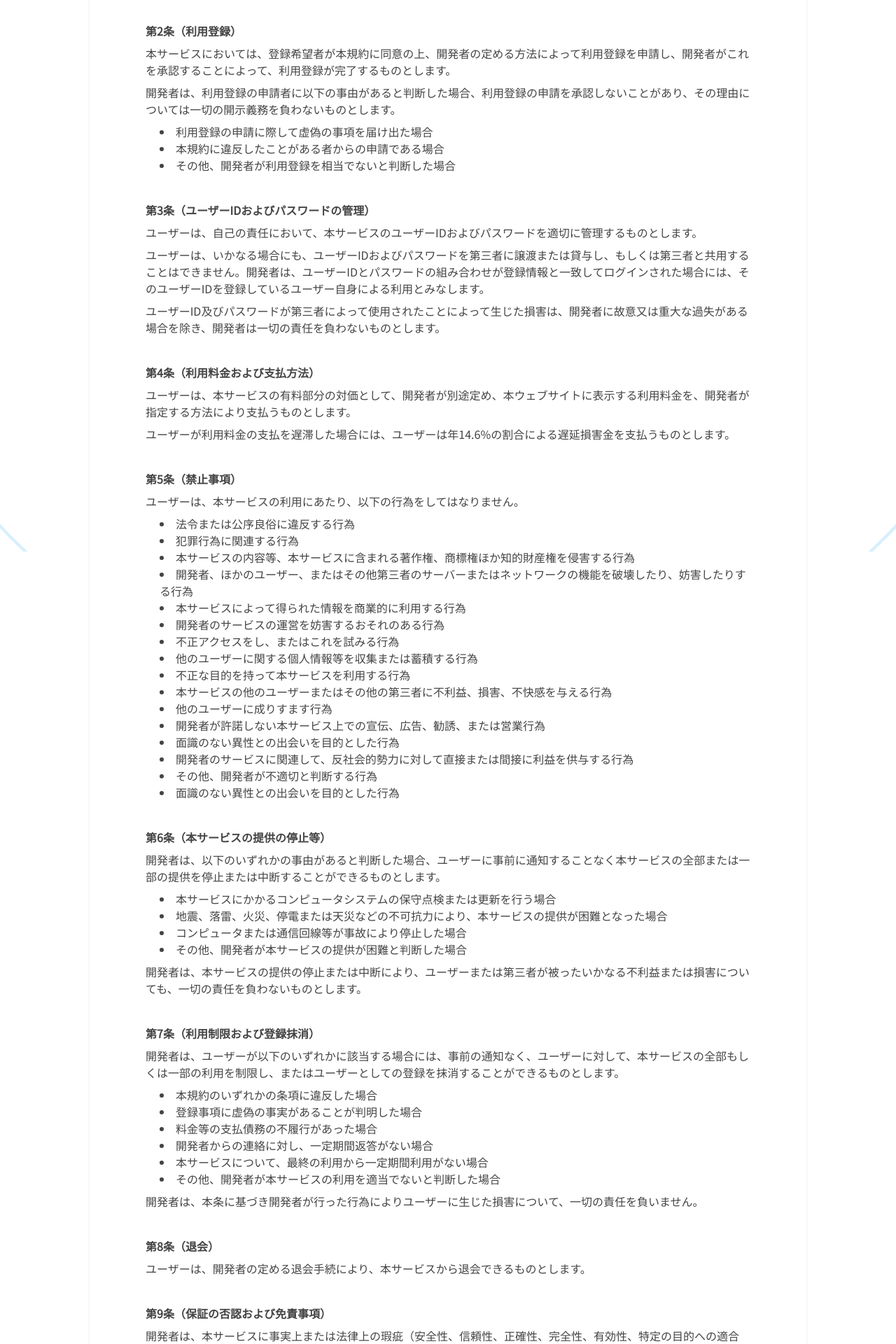
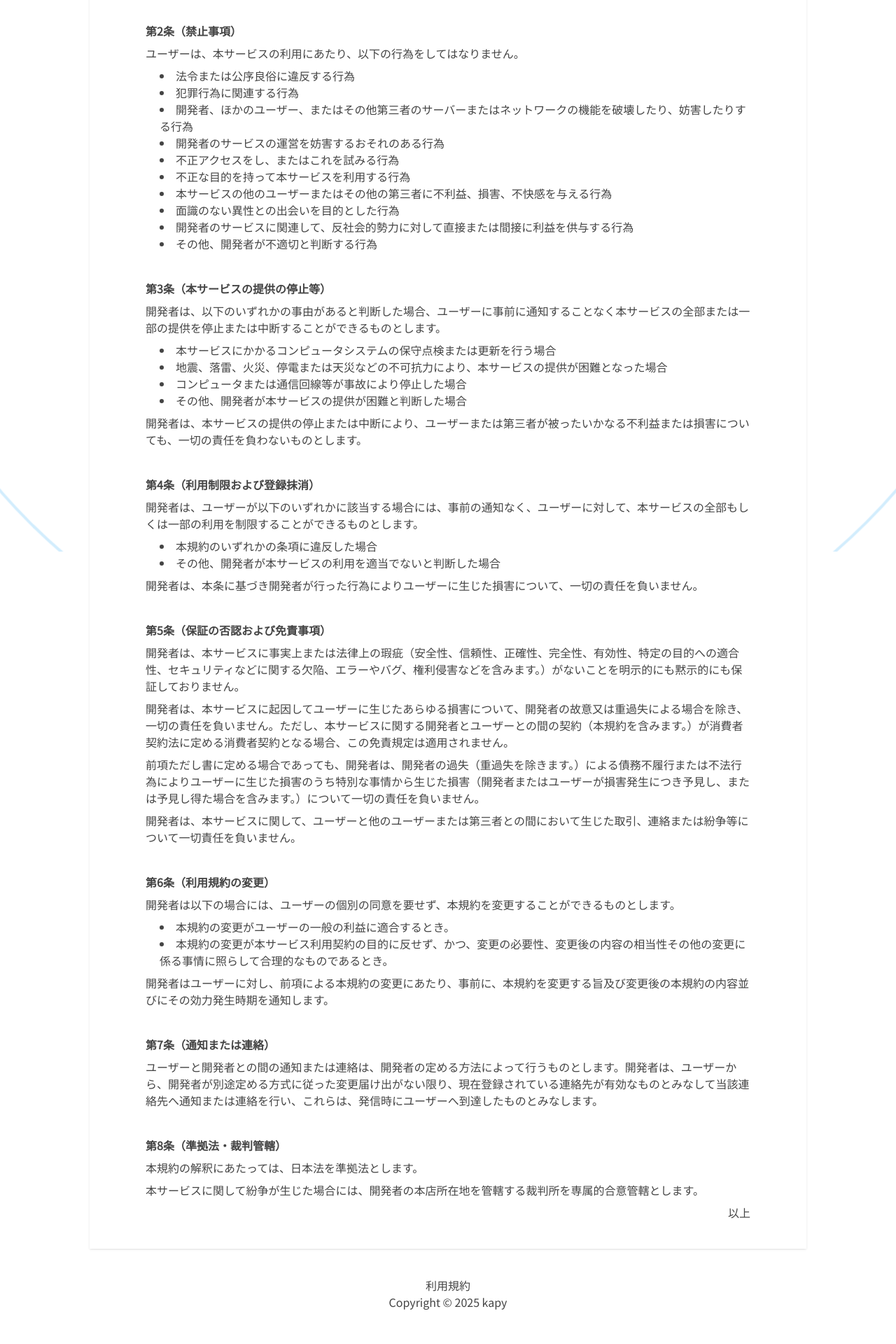
Before and after one commit to kapibara99/mandala_chart, a React (Vite) app: page /kiyaku in a window 1280 px wide. Shown: the part 560-2480 px from the top of the page at 70% size. After the commit the page ends 2432 px from the top, so only its background shows below. Built offline with nearby package versions, Linux system fonts and the light colour scheme.

Commit message:
条項調整

```diff
--- a/src/pages/kiyaku.tsx
+++ b/src/pages/kiyaku.tsx
@@ -5,7 +5,7 @@ export default function Kiyaku() {
     <>
       <ContentBox title="利用規約">
         <p className="mb-2">
-          この利用規約（以下、「本規約」といいます。）は、開発者がこのウェブサイト上で提供するサービス（以下、「本サービス」といいます。）の利用条件を定めるものです。登録ユーザーの皆さま（以下、「ユーザー」といいます。）には、本規約に従って、本サービスをご利用いただきます。
+          この利用規約（以下、「本規約」といいます。）は、開発者がこのウェブサイト上で提供するサービス（以下、「本サービス」といいます。）の利用条件を定めるものです。本サービスを利用されるユーザーの皆さま（以下、「ユーザー」といいます。）には、本規約に従って、本サービスを利用するものとします。
         </p>
         <h3 className="font-bold mt-10 mb-2">第1条（適用）</h3>
         <p className="mb-2">本規約は、ユーザーと開発者との間の本サービスの利用に関わる一切の関係に適用されるものとします。</p>
@@ -14,52 +14,23 @@ export default function Kiyaku() {
           <br />
           本規約の規定が前条の個別規定の規定と矛盾する場合には、個別規定において特段の定めなき限り、個別規定の規定が優先されるものとします。
         </p>
-        <h3 className="font-bold mt-10 mb-2">第2条（利用登録）</h3>
-        <p className="mb-2">
-          本サービスにおいては、登録希望者が本規約に同意の上、開発者の定める方法によって利用登録を申請し、開発者がこれを承認することによって、利用登録が完了するものとします。
-        </p>
-        <p className="mb-2">
-          開発者は、利用登録の申請者に以下の事由があると判断した場合、利用登録の申請を承認しないことがあり、その理由については一切の開示義務を負わないものとします。
-        </p>
-        <ul className="pl-5 list-inside list-disc mb-2">
-          <li>利用登録の申請に際して虚偽の事項を届け出た場合</li>
-          <li>本規約に違反したことがある者からの申請である場合</li>
-          <li>その他、開発者が利用登録を相当でないと判断した場合</li>
-        </ul>
-        <h3 className="font-bold mt-10 mb-2">第3条（ユーザーIDおよびパスワードの管理）</h3>
-        <p className="mb-2">ユーザーは、自己の責任において、本サービスのユーザーIDおよびパスワードを適切に管理するものとします。</p>
-        <p className="mb-2">
-          ユーザーは、いかなる場合にも、ユーザーIDおよびパスワードを第三者に譲渡または貸与し、もしくは第三者と共用することはできません。開発者は、ユーザーIDとパスワードの組み合わせが登録情報と一致してログインされた場合には、そのユーザーIDを登録しているユーザー自身による利用とみなします。
-        </p>
-        <p className="mb-2">
-          ユーザーID及びパスワードが第三者によって使用されたことによって生じた損害は、開発者に故意又は重大な過失がある場合を除き、開発者は一切の責任を負わないものとします。
-        </p>
-        <h3 className="font-bold mt-10 mb-2">第4条（利用料金および支払方法）</h3>
-        <p className="mb-2">
-          ユーザーは、本サービスの有料部分の対価として、開発者が別途定め、本ウェブサイトに表示する利用料金を、開発者が指定する方法により支払うものとします。
-        </p>
-        <p className="mb-2">ユーザーが利用料金の支払を遅滞した場合には、ユーザーは年14.6%の割合による遅延損害金を支払うものとします。</p>
-        <h3 className="font-bold mt-10 mb-2">第5条（禁止事項）</h3>
+
+        <h3 className="font-bold mt-10 mb-2">第2条（禁止事項）</h3>
         <p className="mb-2">ユーザーは、本サービスの利用にあたり、以下の行為をしてはなりません。</p>
         <ul className="pl-5 list-inside list-disc mb-2">
           <li>法令または公序良俗に違反する行為</li>
           <li>犯罪行為に関連する行為</li>
-          <li>本サービスの内容等、本サービスに含まれる著作権、商標権ほか知的財産権を侵害する行為</li>
           <li>開発者、ほかのユーザー、またはその他第三者のサーバーまたはネットワークの機能を破壊したり、妨害したりする行為</li>
-          <li>本サービスによって得られた情報を商業的に利用する行為</li>
           <li>開発者のサービスの運営を妨害するおそれのある行為</li>
           <li>不正アクセスをし、またはこれを試みる行為</li>
-          <li>他のユーザーに関する個人情報等を収集または蓄積する行為</li>
           <li>不正な目的を持って本サービスを利用する行為</li>
           <li>本サービスの他のユーザーまたはその他の第三者に不利益、損害、不快感を与える行為</li>
-          <li>他のユーザーに成りすます行為</li>
-          <li>開発者が許諾しない本サービス上での宣伝、広告、勧誘、または営業行為</li>
           <li>面識のない異性との出会いを目的とした行為</li>
           <li>開発者のサービスに関連して、反社会的勢力に対して直接または間接に利益を供与する行為</li>
           <li>その他、開発者が不適切と判断する行為</li>
-          <li>面識のない異性との出会いを目的とした行為</li>
         </ul>
-        <h3 className="font-bold mt-10 mb-2">第6条（本サービスの提供の停止等）</h3>
+
+        <h3 className="font-bold mt-10 mb-2">第3条（本サービスの提供の停止等）</h3>
         <p className="mb-2">
           開発者は、以下のいずれかの事由があると判断した場合、ユーザーに事前に通知することなく本サービスの全部または一部の提供を停止または中断することができるものとします。
         </p>
@@ -72,22 +43,18 @@ export default function Kiyaku() {
         <p className="mb-2">
           開発者は、本サービスの提供の停止または中断により、ユーザーまたは第三者が被ったいかなる不利益または損害についても、一切の責任を負わないものとします。
         </p>
-        <h3 className="font-bold mt-10 mb-2">第7条（利用制限および登録抹消）</h3>
+
+        <h3 className="font-bold mt-10 mb-2">第4条（利用制限および登録抹消）</h3>
         <p className="mb-2">
-          開発者は、ユーザーが以下のいずれかに該当する場合には、事前の通知なく、ユーザーに対して、本サービスの全部もしくは一部の利用を制限し、またはユーザーとしての登録を抹消することができるものとします。
+          開発者は、ユーザーが以下のいずれかに該当する場合には、事前の通知なく、ユーザーに対して、本サービスの全部もしくは一部の利用を制限することができるものとします。
         </p>
         <ul className="pl-5 list-inside list-disc mb-2">
           <li>本規約のいずれかの条項に違反した場合</li>
-          <li>登録事項に虚偽の事実があることが判明した場合</li>
-          <li>料金等の支払債務の不履行があった場合</li>
-          <li>開発者からの連絡に対し、一定期間返答がない場合</li>
-          <li>本サービスについて、最終の利用から一定期間利用がない場合</li>
           <li>その他、開発者が本サービスの利用を適当でないと判断した場合</li>
         </ul>
         <p className="mb-2">開発者は、本条に基づき開発者が行った行為によりユーザーに生じた損害について、一切の責任を負いません。</p>
-        <h3 className="font-bold mt-10 mb-2">第8条（退会）</h3>
-        <p className="mb-2">ユーザーは、開発者の定める退会手続により、本サービスから退会できるものとします。</p>
-        <h3 className="font-bold mt-10 mb-2">第9条（保証の否認および免責事項）</h3>
+
+        <h3 className="font-bold mt-10 mb-2">第5条（保証の否認および免責事項）</h3>
         <p className="mb-2">
           開発者は、本サービスに事実上または法律上の瑕疵（安全性、信頼性、正確性、完全性、有効性、特定の目的への適合性、セキュリティなどに関する欠陥、エラーやバグ、権利侵害などを含みます。）がないことを明示的にも黙示的にも保証しておりません。
         </p>
@@ -95,16 +62,13 @@ export default function Kiyaku() {
           開発者は、本サービスに起因してユーザーに生じたあらゆる損害について、開発者の故意又は重過失による場合を除き、一切の責任を負いません。ただし、本サービスに関する開発者とユーザーとの間の契約（本規約を含みます。）が消費者契約法に定める消費者契約となる場合、この免責規定は適用されません。
         </p>
         <p className="mb-2">
-          前項ただし書に定める場合であっても、開発者は、開発者の過失（重過失を除きます。）による債務不履行または不法行為によりユーザーに生じた損害のうち特別な事情から生じた損害（開発者またはユーザーが損害発生につき予見し、または予見し得た場合を含みます。）について一切の責任を負いません。また、開発者の過失（重過失を除きます。）による債務不履行または不法行為によりユーザーに生じた損害の賠償は、ユーザーから当該損害が発生した月に受領した利用料の額を上限とします。
+          前項ただし書に定める場合であっても、開発者は、開発者の過失（重過失を除きます。）による債務不履行または不法行為によりユーザーに生じた損害のうち特別な事情から生じた損害（開発者またはユーザーが損害発生につき予見し、または予見し得た場合を含みます。）について一切の責任を負いません。
         </p>
         <p className="mb-2">
           開発者は、本サービスに関して、ユーザーと他のユーザーまたは第三者との間において生じた取引、連絡または紛争等について一切責任を負いません。
         </p>
-        <h3 className="font-bold mt-10 mb-2">第10条（サービス内容の変更等）</h3>
-        <p className="mb-2">
-          開発者は、ユーザーへの事前の告知をもって、本サービスの内容を変更、追加または廃止することがあり、ユーザーはこれを承諾するものとします。
-        </p>
-        <h3 className="font-bold mt-10 mb-2">第11条（利用規約の変更）</h3>
+
+        <h3 className="font-bold mt-10 mb-2">第6条（利用規約の変更）</h3>
         <p className="mb-2">開発者は以下の場合には、ユーザーの個別の同意を要せず、本規約を変更することができるものとします。</p>
         <ul className="pl-5 list-inside list-disc mb-2">
           <li>本規約の変更がユーザーの一般の利益に適合するとき。</li>
@@ -115,21 +79,18 @@ export default function Kiyaku() {
         <p className="mb-2">
           開発者はユーザーに対し、前項による本規約の変更にあたり、事前に、本規約を変更する旨及び変更後の本規約の内容並びにその効力発生時期を通知します。
         </p>
-        <h3 className="font-bold mt-10 mb-2">第12条（個人情報の取扱い）</h3>
-        <p className="mb-2">
-          開発者は、本サービスの利用によって取得する個人情報については、開発者「プライバシーポリシー」に従い適切に取り扱うものとします。
-        </p>
-        <h3 className="font-bold mt-10 mb-2">第13条（通知または連絡）</h3>
+        <h3 className="font-bold mt-10 mb-2">第7条（通知または連絡）</h3>
         <p className="mb-2">
           ユーザーと開発者との間の通知または連絡は、開発者の定める方法によって行うものとします。開発者は、ユーザーから、開発者が別途定める方式に従った変更届け出がない限り、現在登録されている連絡先が有効なものとみなして当該連絡先へ通知または連絡を行い、これらは、発信時にユーザーへ到達したものとみなします。
         </p>
-        <h3 className="font-bold mt-10 mb-2">第14条（権利義務の譲渡の禁止）</h3>
-        <p className="mb-2">
-          ユーザーは、開発者の書面による事前の承諾なく、利用契約上の地位または本規約に基づく権利もしくは義務を第三者に譲渡し、または担保に供することはできません。
-        </p>
-        <h3 className="font-bold mt-10 mb-2">第15条（準拠法・裁判管轄）</h3>
+        <h3 className="font-bold mt-10 mb-2">第8条（準拠法・裁判管轄）</h3>
         <p className="mb-2">本規約の解釈にあたっては、日本法を準拠法とします。</p>
         <p className="mb-2">本サービスに関して紛争が生じた場合には、開発者の本店所在地を管轄する裁判所を専属的合意管轄とします。</p>
+
+        {/* <h3 className="font-bold mt-10 mb-2">第12条（個人情報の取扱い）</h3>
+        <p className="mb-2">
+          開発者は、本サービスの利用によって取得する個人情報については、開発者「プライバシーポリシー」に従い適切に取り扱うものとします。
+        </p> */}
         <p className="text-right">以上</p>
       </ContentBox>
     </>
```
